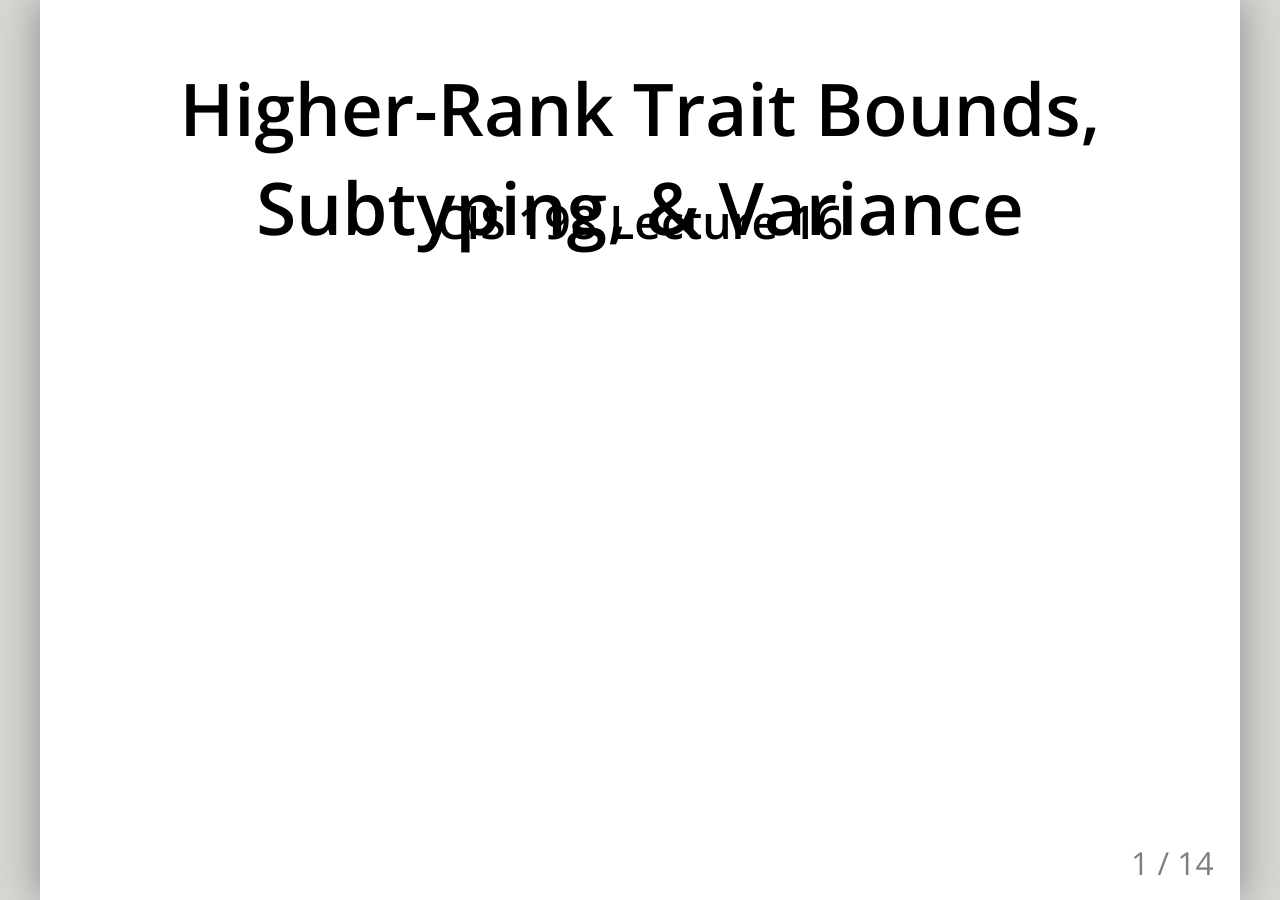
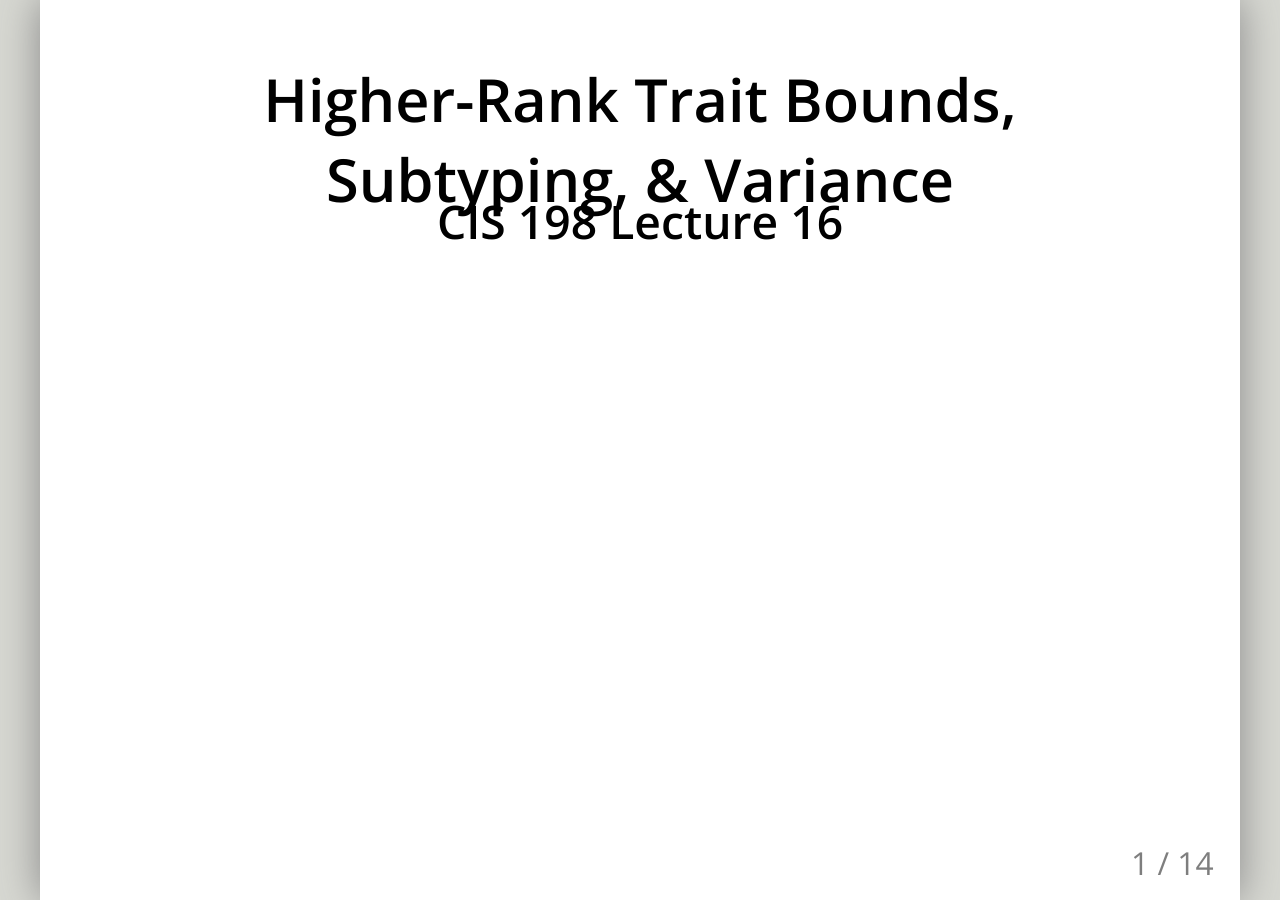
Before and after one commit to cis198-2016s/slides, a Jekyll site: the page built from 16/index.html, in a window 1280 px wide. Built offline with Jekyll 4.4.1, drawn with Linux system fonts in a browser that asks for light colours.

Commit message:
Shrink slide title in [16]

```diff
--- a/16/content.md
+++ b/16/content.md
@@ -1,4 +1,4 @@
-# Higher-Rank Trait Bounds, Subtyping, & Variance
+## Higher-Rank Trait Bounds, Subtyping, & Variance
 
 ### CIS 198 Lecture 16
 
```
